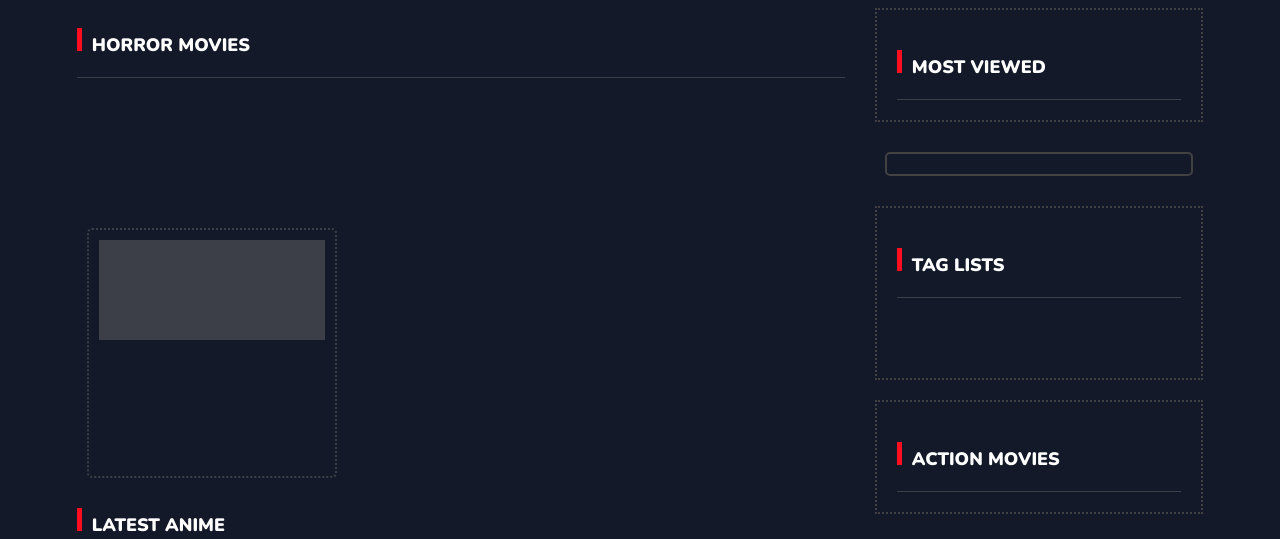
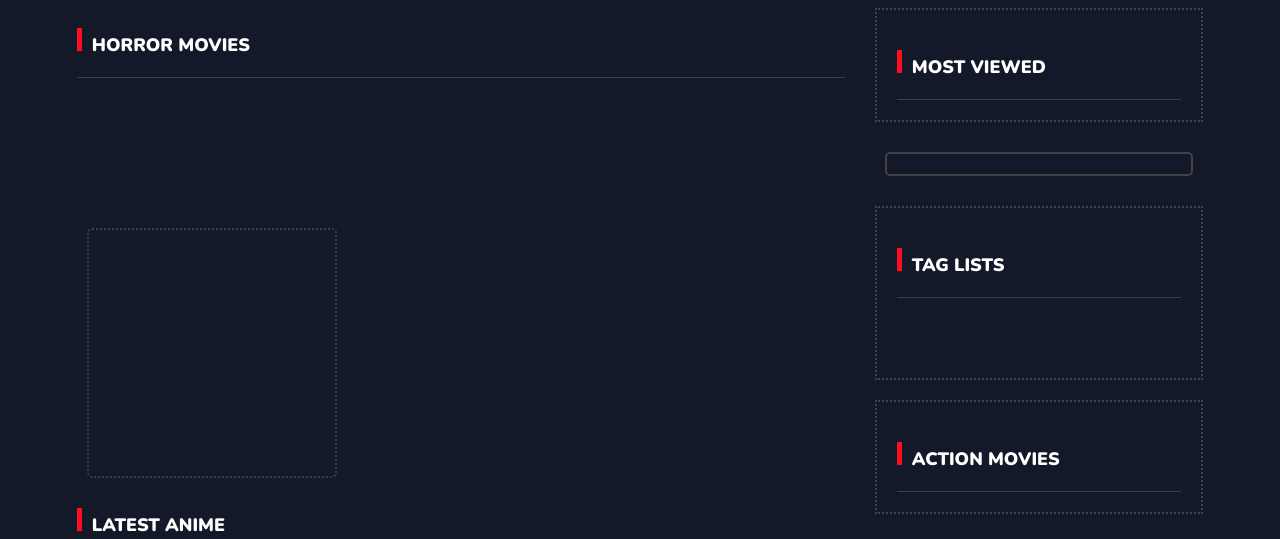
Before and after one commit to alexgrate/NetZoneBlog, a Django app: page / in a window 1280 px wide. Shown: the part 369-908 px from the top of the page. Run offline with Django 4.2, Linux system fonts and the light colour scheme; data that the repository does not hold is empty.

Commit message:
Removed Monetag Ads

```diff
--- a/Netblog/static/css/style.css
+++ b/Netblog/static/css/style.css
@@ -931,13 +931,6 @@ ADS STYLING
     padding: 1rem;
     width: 250px; /* Adjust width as needed */
     height: 250px; /* Set the same height as width for a square */
-
-}
-
-.ads_Container02 .ads_content{
-    width: 100%;
-    height: 100px;
-    background: var(--COLOUR-TRANSPARENT-DARK-GREY);
 }
 
 /* -----------------------------
--- a/Netblog/templates/home.html
+++ b/Netblog/templates/home.html
@@ -297,20 +297,18 @@
                         </div>
 
                         <div class="ads_Container02">
-                            <div class="ads_content">
                             <script async src="https://pagead2.googlesyndication.com/pagead/js/adsbygoogle.js?client=ca-pub-8616826559084236"
                                 crossorigin="anonymous"></script>
-                                <!-- Square Display -->
+                            <!-- square display ad -->
                             <ins class="adsbygoogle"
                                 style="display:block"
                                 data-ad-client="ca-pub-8616826559084236"
-                                    data-ad-slot="2384118930"
+                                data-ad-slot="1300339228"
                                 data-ad-format="auto"
                                 data-full-width-responsive="true"></ins>
                             <script>
                                 (adsbygoogle = window.adsbygoogle || []).push({});
                             </script>
-                            </div>
                         </div>
                     </div>
 
```
Lines whose indentation alone changed are shown as unchanged.
